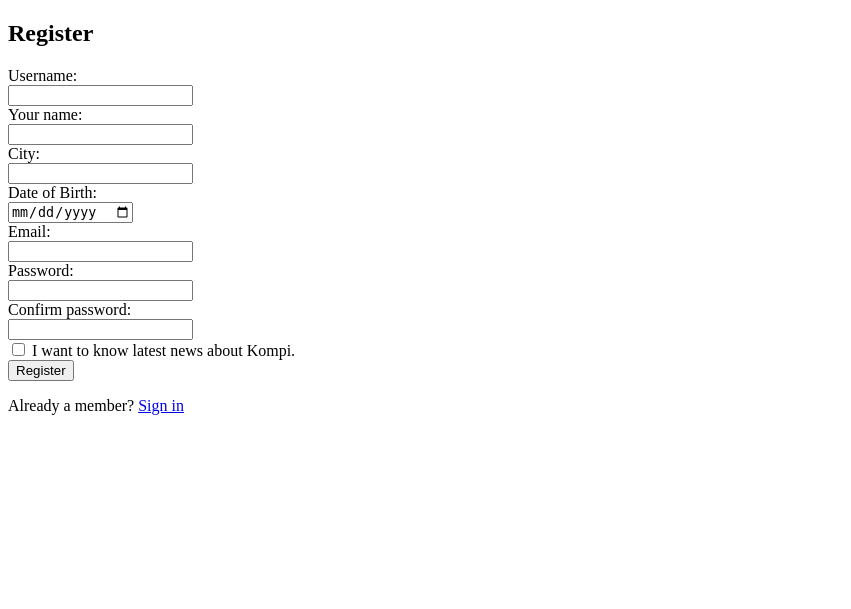
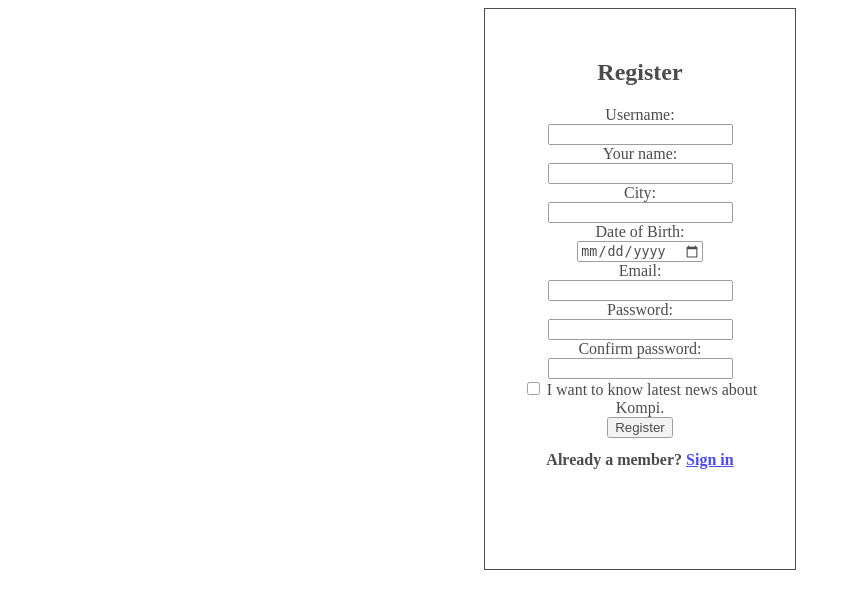
Before and after one commit to nhmanas/compigui, a PHP site: page /register.php in a window 1280 px wide. Shown: the top 609 px of the page, without its empty margins (0-851 px from the left). Run offline with PHP 8.4, Linux system fonts and the light colour scheme.

Commit message:
Homepage oluşturuldu

```diff
--- a/panel/admin.php
+++ b/panel/admin.php
@@ -3,14 +3,14 @@
 
 	if (!isset($_SESSION['admin'])) {
 		$_SESSION['msg'] = "You must log in first";
-		header('location: login.php');
+		header('location: home.php');
 	}
 
 
 	if (isset($_GET['logout'])) {
 		session_destroy();
 		unset($_SESSION['admin']);
-		header("location: login.php");
+		header("location: home.php");
 	}
 
 ?>
--- a/panel/changepass1.php
+++ b/panel/changepass1.php
@@ -3,12 +3,12 @@
 
 	if (!isset($_SESSION['username'])) {
 		$_SESSION['msg'] = "You must log in first";
-		header('location: login.php');
+		header('location: home.php');
 	}
 	if (isset($_GET['logout'])) {
 		session_destroy();
 		unset($_SESSION['username']);
-		header("location: login.php");
+		header("location: home.php");
 	}
 ?>
 <?php include('changepass1a.php') ?>
--- a/panel/changepass2.php
+++ b/panel/changepass2.php
@@ -3,12 +3,12 @@
 
 	if (!isset($_SESSION['admin'])) {
 		$_SESSION['msg'] = "You must log in first";
-		header('location: login.php');
+		header('location: home.php');
 	}
 	if (isset($_GET['logout'])) {
 		session_destroy();
 		unset($_SESSION['admin']);
-		header("location: login.php");
+		header("location: home.php");
 	}
 ?>
 <?php include('changepass2a.php') ?>
--- a/panel/login.php
+++ b/panel/login.php
@@ -5,6 +5,9 @@
 	<title>Welcome to Kompi Family</title>
 	<meta name="viewport" content="width=device-width, initial-scale=1" >
 <style>
+body{
+	background-color:black;
+}
 .video-container {
   position: absolute;
   top: 0;
--- a/panel/payment.php
+++ b/panel/payment.php
@@ -3,7 +3,7 @@
 
 	if (!isset($_SESSION['username'])) {
 		$_SESSION['msg'] = "You must log in first";
-		header('location: login.php');
+		header('location: home.php');
 	}
 ?>
 <?php include('paymenta.php') ?>
--- a/panel/payments.php
+++ b/panel/payments.php
@@ -3,7 +3,7 @@
 
 	if (!isset($_SESSION['admin'])) {
 		$_SESSION['msg'] = "You must log in first";
-		header('location: login.php');
+		header('location: home.php');
 	}
 ?>
 <!DOCTYPE html>
--- a/panel/register.php
+++ b/panel/register.php
@@ -3,10 +3,29 @@
 <html>
 <head>
 	<title>Become a member of Kompi</title>
+	<style>
+	div.transbox {
+	text-align: center;
+	padding: 30px;
+	width:250px;
+  height:500px;
+  margin: auto;
+  background-color: #ffffff;
+  border: 1px solid black;
+  opacity: 0.7;
+  filter: alpha(opacity=60);
 
+}
+
+div.transbox p {
+  margin: 5%;
+  font-weight: bold;
+  color: #000000;
+</style>
 </head>
 <body>
-
+	<div align="center" class="transbox">
+	<!--<link rel="stylesheet" type="text/css" href="login.css" />-->
 		<h2>Register</h2>
 
 
@@ -42,6 +61,8 @@
 		<p>
 			Already a member? <a href="login.php">Sign in</a>
 		</p>
+
 	</form>
+	</div>
 </body>
 </html>
--- a/panel/usercontrolpanel.php
+++ b/panel/usercontrolpanel.php
@@ -3,7 +3,7 @@
 
 	if (!isset($_SESSION['admin'])) {
 		$_SESSION['msg'] = "You must log in first";
-		header('location: login.php');
+		header('location: home.php');
 	}
 ?>
 <!DOCTYPE html>
```
Also changed, not shown: panel/home.php (added, +33 -0 lines), panel/index.php (+7 -3 lines).
